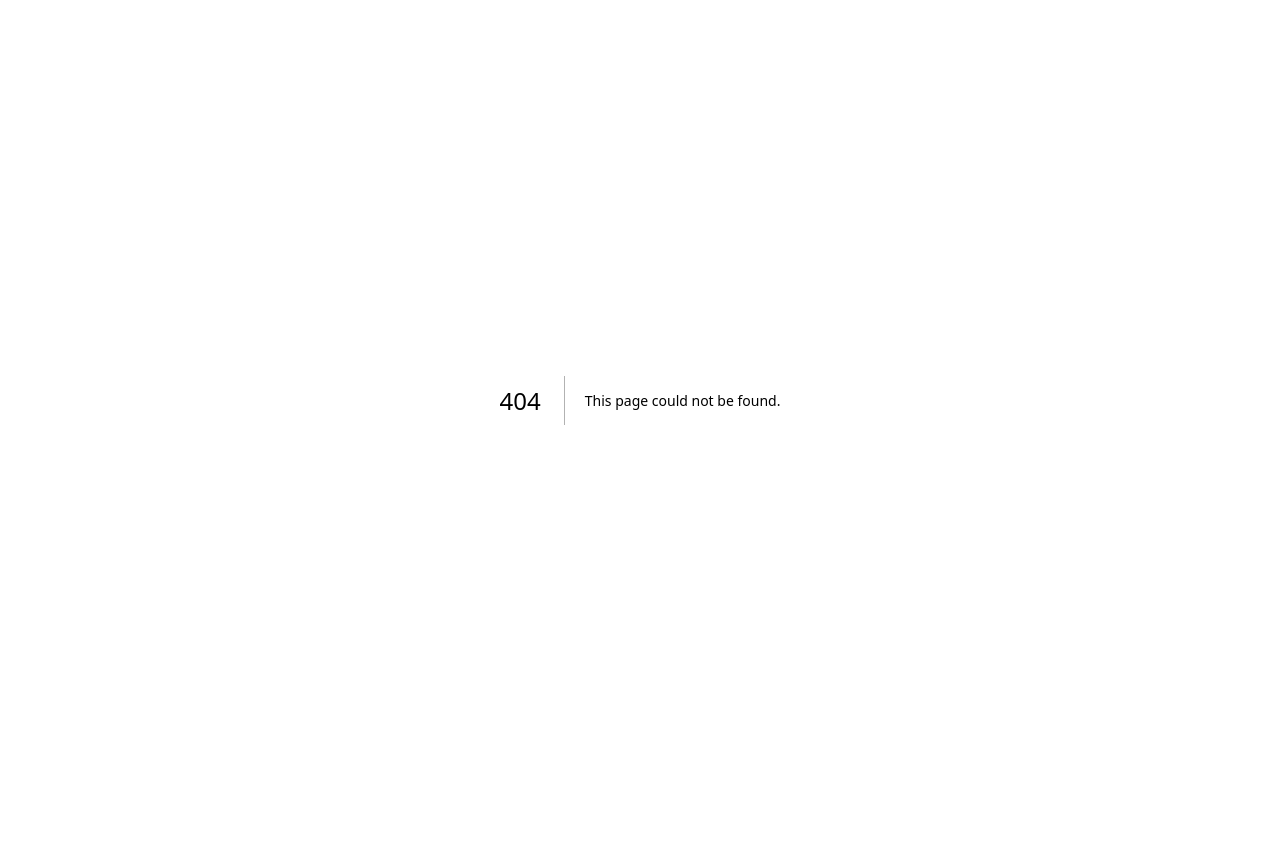
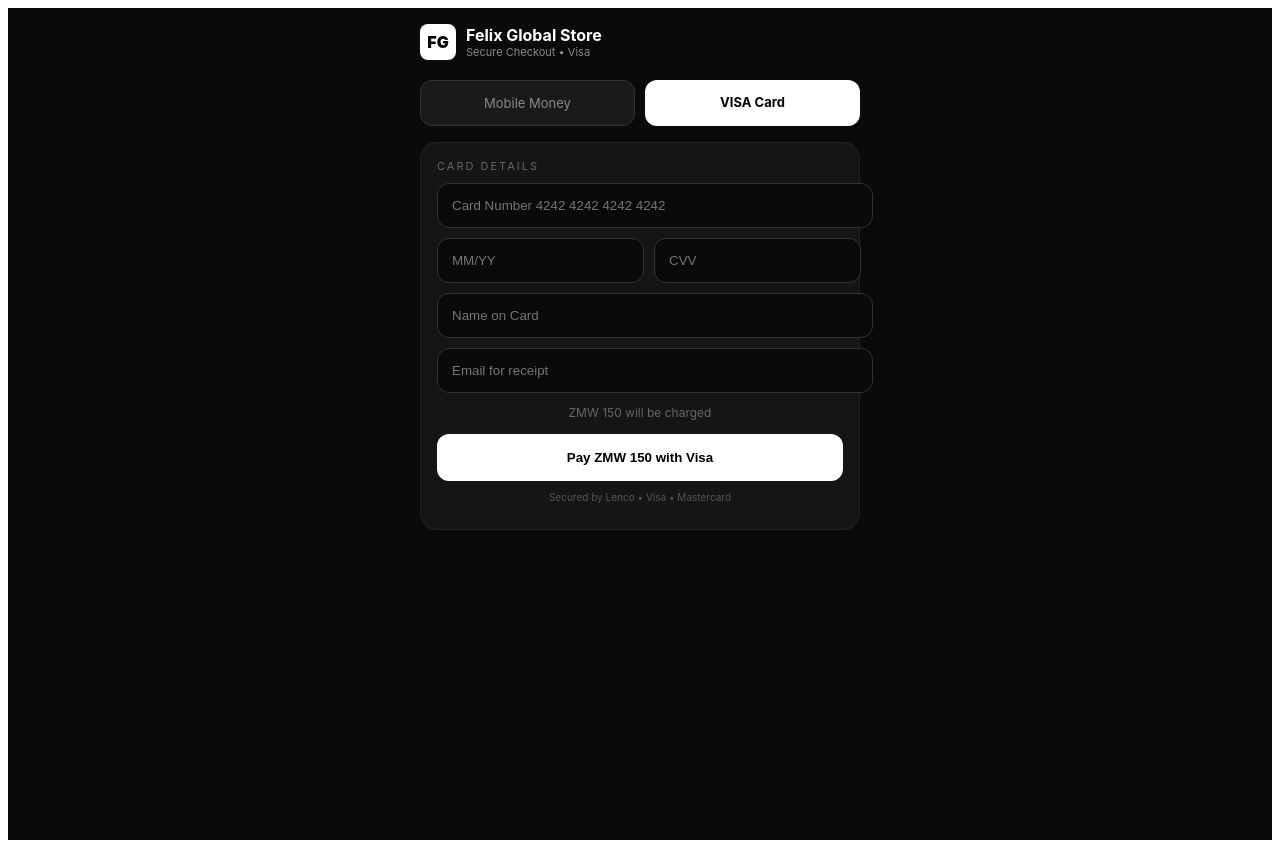
Before and after one commit to felixmtex-bot/felix-real-lenco-payment, a Next.js app: page /card in a window 1280 px wide. Before the commit this address had no page. Before the commit the page ends 800 px from the top, so only its background shows below. Built offline with nearby package versions, Linux system fonts and the light colour scheme.

Commit message:
Create page.jsx

```diff
--- /dev/null
+++ b/app/card/page.jsx
@@ -0,0 +1,49 @@
+"use client";
+import { useState, useEffect } from "react";
+export default function CardPage(){
+  const [amount,setAmount]=useState("150");
+  const [returnUrl,setReturnUrl]=useState("");
+  const [card,setCard]=useState({number:"",exp:"",cvv:"",name:"",email:""});
+  const [msg,setMsg]=useState(""); const [loading,setLoading]=useState(false);
+  useEffect(()=>{
+    const p=new URLSearchParams(window.location.search);
+    if(p.get('amount')) setAmount(p.get('amount'));
+    if(p.get('return_url')) setReturnUrl(decodeURIComponent(p.get('return_url')));
+  },[]);
+  const pay=async()=>{
+    if(!card.number ||!card.exp ||!card.cvv){setMsg("Fill card details");return;}
+    setLoading(true); setMsg("Processing Visa card...");
+    try{
+      const r=await fetch("/api/collect-card",{method:"POST",headers:{"Content-Type":"application/json"},body:JSON.stringify({amount,card})});
+      const j=await r.json();
+      if(j.checkout_url){window.location.href=j.checkout_url; return;}
+      if(j.success){setMsg("✅ Card payment successful!"); setTimeout(()=>{ if(returnUrl) window.location.href=returnUrl+"?paid=1"; else window.location.href="/success"; },1000); return;}
+      setMsg("❌ "+(j.error||"Failed")); setLoading(false);
+    }catch(e){setMsg(e.message); setLoading(false);}
+  };
+  return(
+    <div style={{background:"#0a0a0a",minHeight:"100vh",color:"#fff",fontFamily:"Inter",padding:16}}>
+      <div style={{maxWidth:440,margin:"0 auto"}}>
+        <div style={{display:"flex",gap:10,alignItems:"center",marginBottom:20}}><div style={{background:"#fff",color:"#000",width:36,height:36,borderRadius:8,display:"flex",alignItems:"center",justifyContent:"center",fontWeight:900}}>FG</div><div><b>Felix Global Store</b><div style={{fontSize:11,color:"#888"}}>Secure Checkout • Visa</div></div></div>
+        <div style={{display:"grid",gridTemplateColumns:"1fr 1fr",gap:10,marginBottom:16}}>
+          <div onClick={()=>window.location.href=`/?amount=${amount}&return_url=${encodeURIComponent(returnUrl)}`} style={{background:"#1a1a1a",border:"1px solid #333",padding:14,borderRadius:12,textAlign:"center",color:"#888",cursor:"pointer",fontSize:13}}>Mobile Money</div>
+          <div style={{background:"#fff",color:"#000",padding:14,borderRadius:12,textAlign:"center",fontWeight:700,fontSize:13}}>VISA Card</div>
+        </div>
+        <div style={{background:"#151515",borderRadius:16,padding:16,border:"1px solid #222"}}>
+          <div style={{fontSize:11,color:"#666",letterSpacing:2}}>CARD DETAILS</div>
+          <input value={card.number} onChange={e=>setCard({...card,number:e.target.value})} placeholder="Card Number 4242 4242 4242 4242" style={{width:"100%",background:"#0a0a0a",border:"1px solid #333",padding:14,borderRadius:12,marginTop:10,color:"#fff",outline:"none"}}/>
+          <div style={{display:"grid",gridTemplateColumns:"1fr 1fr",gap:10,marginTop:10}}>
+            <input value={card.exp} onChange={e=>setCard({...card,exp:e.target.value})} placeholder="MM/YY" style={{background:"#0a0a0a",border:"1px solid #333",padding:14,borderRadius:12,color:"#fff",outline:"none"}}/>
+            <input value={card.cvv} onChange={e=>setCard({...card,cvv:e.target.value})} placeholder="CVV" style={{background:"#0a0a0a",border:"1px solid #333",padding:14,borderRadius:12,color:"#fff",outline:"none"}}/>
+          </div>
+          <input value={card.name} onChange={e=>setCard({...card,name:e.target.value})} placeholder="Name on Card" style={{width:"100%",background:"#0a0a0a",border:"1px solid #333",padding:14,borderRadius:12,marginTop:10,color:"#fff",outline:"none"}}/>
+          <input value={card.email} onChange={e=>setCard({...card,email:e.target.value})} placeholder="Email for receipt" style={{width:"100%",background:"#0a0a0a",border:"1px solid #333",padding:14,borderRadius:12,marginTop:10,color:"#fff",outline:"none"}}/>
+          <div style={{marginTop:12,fontSize:12,color:"#666",textAlign:"center"}}>ZMW {amount} will be charged</div>
+          {msg && <div style={{marginTop:10,padding:10,background:"#1a1a1a",borderRadius:10,fontSize:12,textAlign:"center"}}>{msg}</div>}
+          <button onClick={pay} disabled={loading} style={{width:"100%",padding:16,background:loading?"#333":"#fff",color:loading?"#888":"#000",borderRadius:12,fontWeight:900,marginTop:14,border:0}}>{loading?"Processing...":`Pay ZMW ${amount} with Visa`}</button>
+          <p style={{fontSize:10,color:"#555",textAlign:"center",marginTop:10}}>Secured by Lenco • Visa • Mastercard</p >
+        </div>
+      </div>
+    </div>
+  )
+}
```
